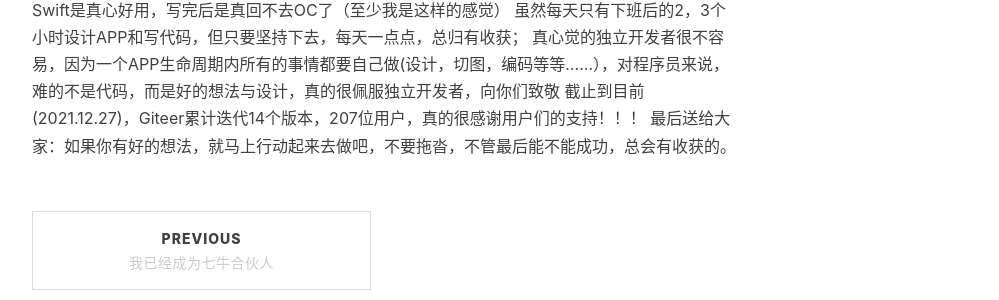
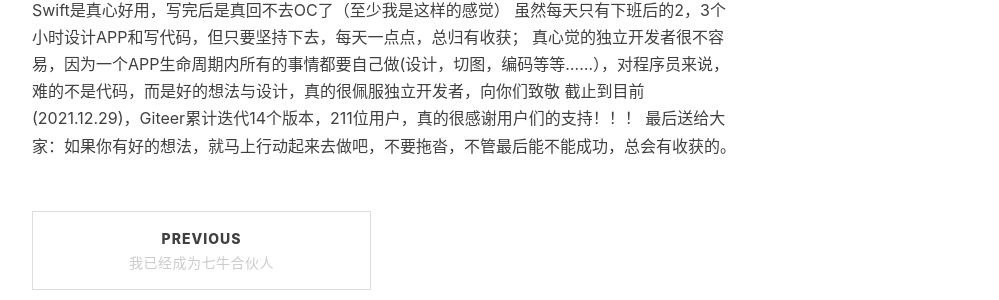
Before and after one commit to fandongtongxue/fandongtongxue.github.io, a Jekyll site: the page built from _posts/2021-09-18-Giteer.md, in a window 1280 px wide and 900 px high, scrolled down 3437 px. Shown: the part 260-560 px from the top of the window, without its empty margins (233-1232 px from the left). Built offline with Jekyll 4.4.1, drawn with Linux system fonts in a browser that asks for light colours; nearby versions of some CDN libraries; comment, search, counter and statistics services are not loaded.

Commit message:
Update 2021-09-18-Giteer.md

```diff
--- a/_posts/2021-09-18-Giteer.md
+++ b/_posts/2021-09-18-Giteer.md
@@ -50,5 +50,5 @@ Giteer是一个Gitee移动客户端，支持iPhone, iPad。使用Giteer，您可
 Swift是真心好用，写完后是真回不去OC了（至少我是这样的感觉）
 虽然每天只有下班后的2，3个小时设计APP和写代码，但只要坚持下去，每天一点点，总归有收获；
 真心觉的独立开发者很不容易，因为一个APP生命周期内所有的事情都要自己做(设计，切图，编码等等......），对程序员来说，难的不是代码，而是好的想法与设计，真的很佩服独立开发者，向你们致敬
-截止到目前(2021.12.27)，Giteer累计迭代14个版本，207位用户，真的很感谢用户们的支持！！！
+截止到目前(2021.12.29)，Giteer累计迭代14个版本，211位用户，真的很感谢用户们的支持！！！
 最后送给大家：如果你有好的想法，就马上行动起来去做吧，不要拖沓，不管最后能不能成功，总会有收获的。
```
